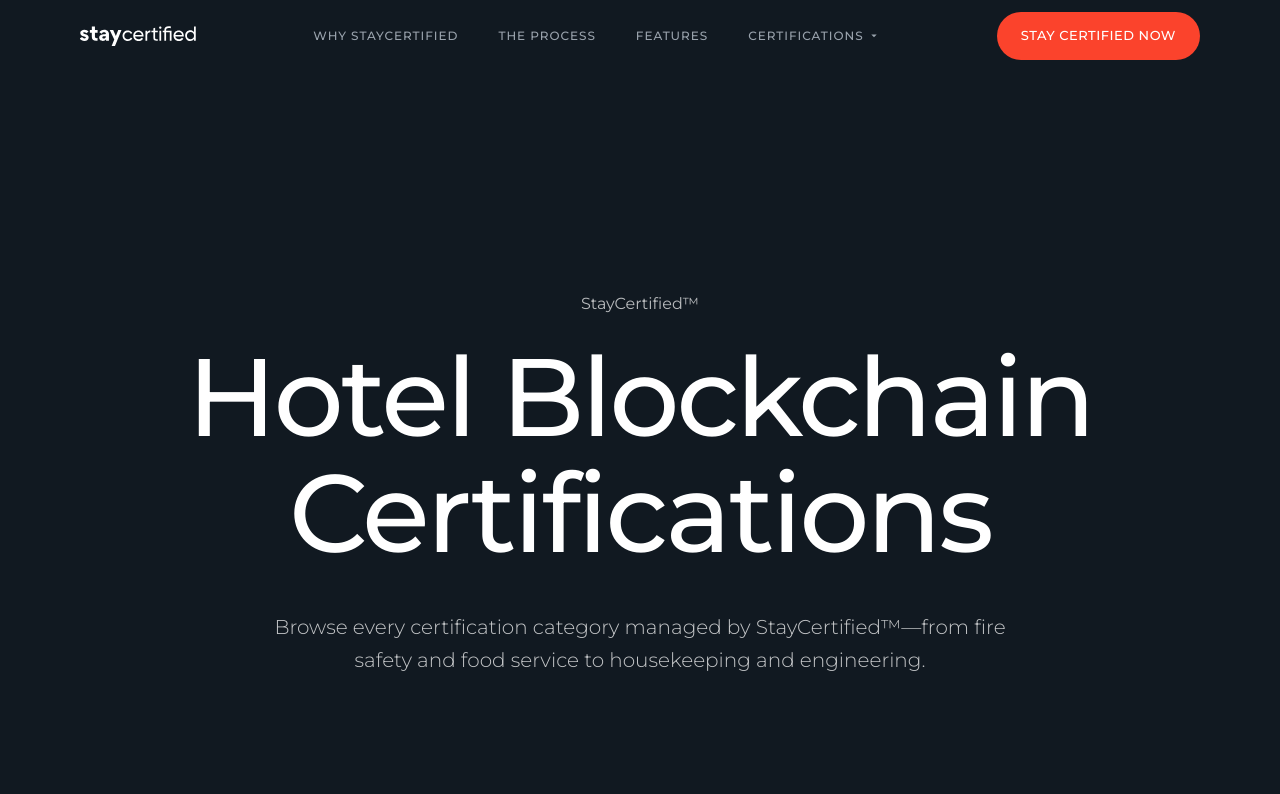
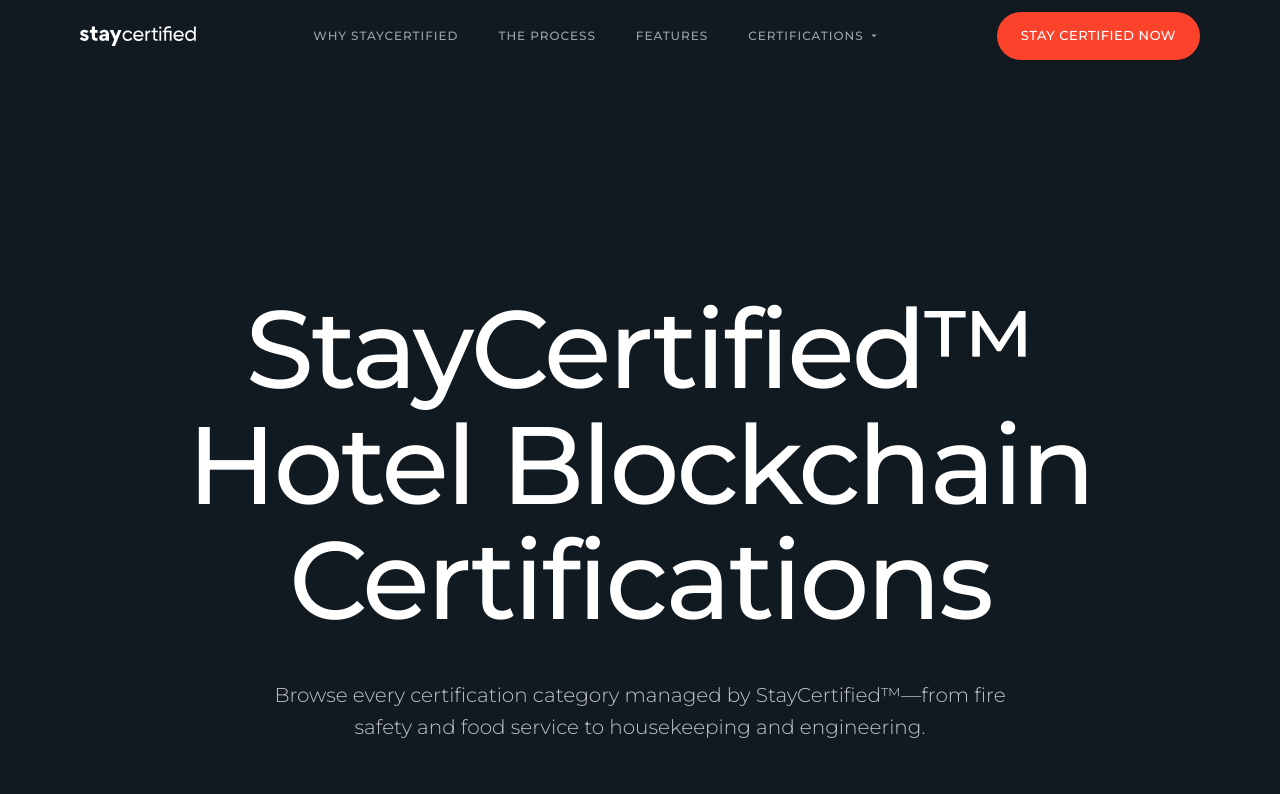
Before and after one commit to crewlogistics/getstaycertified, a Nuxt app: page /certifications in a window 1280 px wide. Shown: the top 794 px of the page. Built offline with nearby package versions, Linux system fonts and the light colour scheme.

Commit message:
Enlarge StayCertified™ on certifications page to match headline
Was a separate 14px paragraph above the heading. Now part of the
h1 at the same 110px size as "Hotel Blockchain Certifications".

Co-Authored-By: Claude Opus 4.6 (1M context) <noreply@anthropic.com>

```diff
--- a/app/pages/certifications/index.vue
+++ b/app/pages/certifications/index.vue
@@ -76,8 +76,8 @@ const categories = [
   <!-- HERO -->
   <section class="bg-ink text-white">
     <div class="container-x pt-[140px] md:pt-[220px] pb-[80px] md:pb-[120px] text-center">
-      <p class="text-white/70 text-[14px] md:text-[16px] font-normal mb-6">StayCertified&trade;</p>
       <h1 class="font-medium leading-[1.05] tracking-tight text-[56px] sm:text-[72px] md:text-[90px] lg:text-[110px]">
+        StayCertified&trade;<br />
         Hotel Blockchain<br />
         Certifications
       </h1>
```
